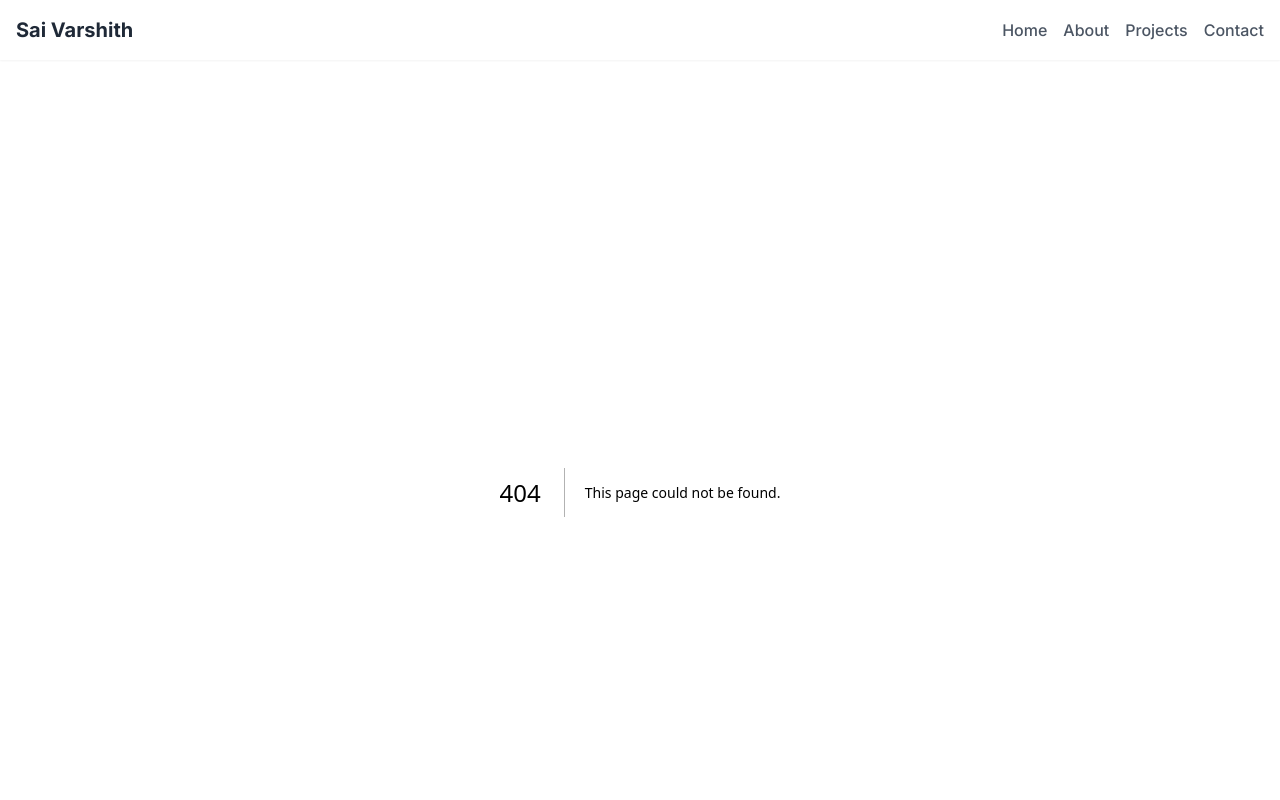
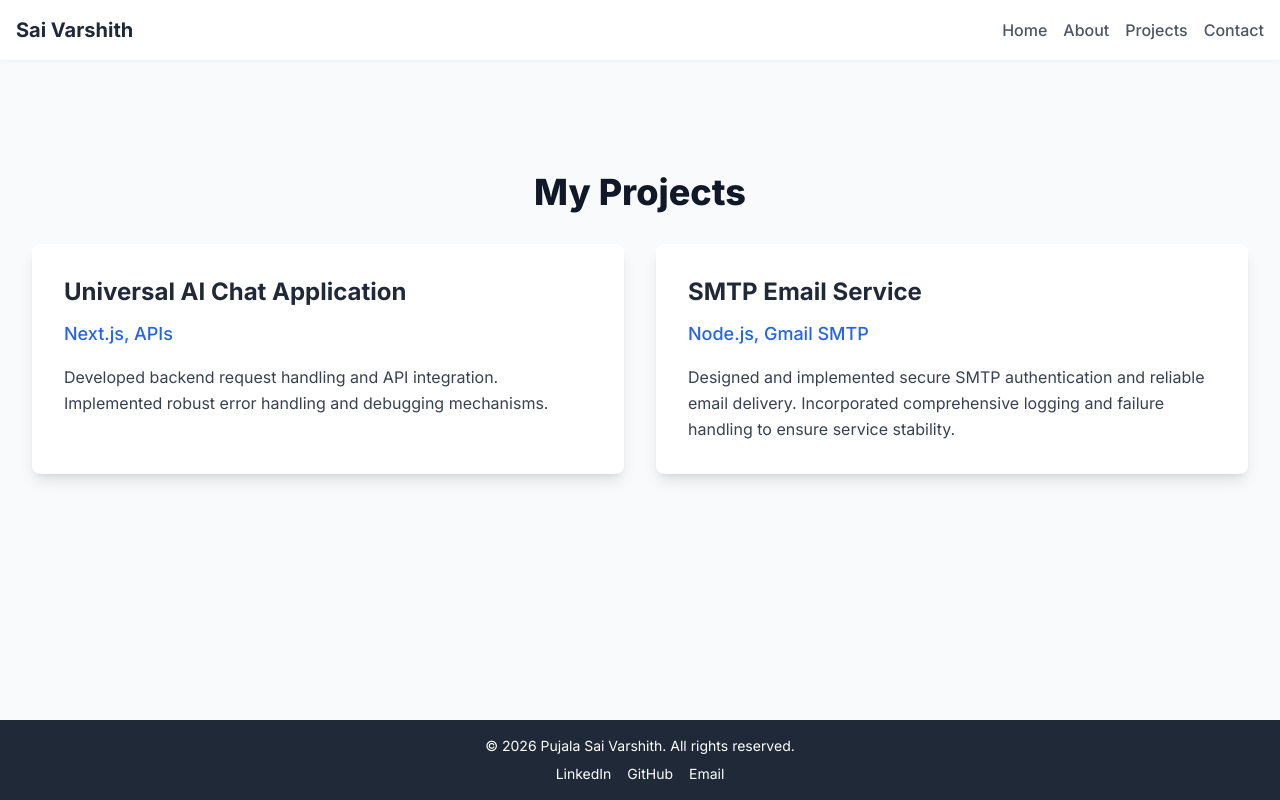
Before and after one commit to vashithn8nprojects/portfolio-ai-generated, a Next.js app: page /projects in a window 1280 px wide. Before the commit this address had no page. Shown: the top 800 px of the page. Built offline with nearby package versions, Linux system fonts and the light colour scheme.

Commit message:
Add app/projects/page.tsx

```diff
--- /dev/null
+++ b/app/projects/page.tsx
@@ -0,0 +1,36 @@
+import type { Metadata } from 'next';
+
+export const metadata: Metadata = {
+  title: 'Pujala Sai Varshith - Projects',
+  description: 'Explore the projects developed by Pujala Sai Varshith, including an AI Chat Application and an SMTP Email Service.',
+};
+
+export default function ProjectsPage() {
+  const projects = [
+    {
+      title: 'Universal AI Chat Application',
+      technologies: 'Next.js, APIs',
+      description: 'Developed backend request handling and API integration. Implemented robust error handling and debugging mechanisms.',
+    },
+    {
+      title: 'SMTP Email Service',
+      technologies: 'Node.js, Gmail SMTP',
+      description: 'Designed and implemented secure SMTP authentication and reliable email delivery. Incorporated comprehensive logging and failure handling to ensure service stability.',
+    },
+  ];
+
+  return (
+    <section className="py-12 md:py-16 lg:py-20">
+      <h1 className="text-4xl font-extrabold text-gray-900 mb-8 text-center">My Projects</h1>
+      <div className="grid grid-cols-1 md:grid-cols-2 lg:grid-cols-2 gap-8">
+        {projects.map((project, index) => (
+          <div key={index} className="bg-white shadow-lg rounded-lg p-6 md:p-8 hover:shadow-xl transition-shadow duration-300">
+            <h2 className="text-2xl font-bold text-gray-800 mb-3">{project.title}</h2>
+            <p className="text-blue-600 text-lg font-medium mb-4">{project.technologies}</p>
+            <p className="text-gray-700 leading-relaxed">{project.description}</p>
+          </div>
+        ))}
+      </div>
+    </section>
+  );
+}
```
